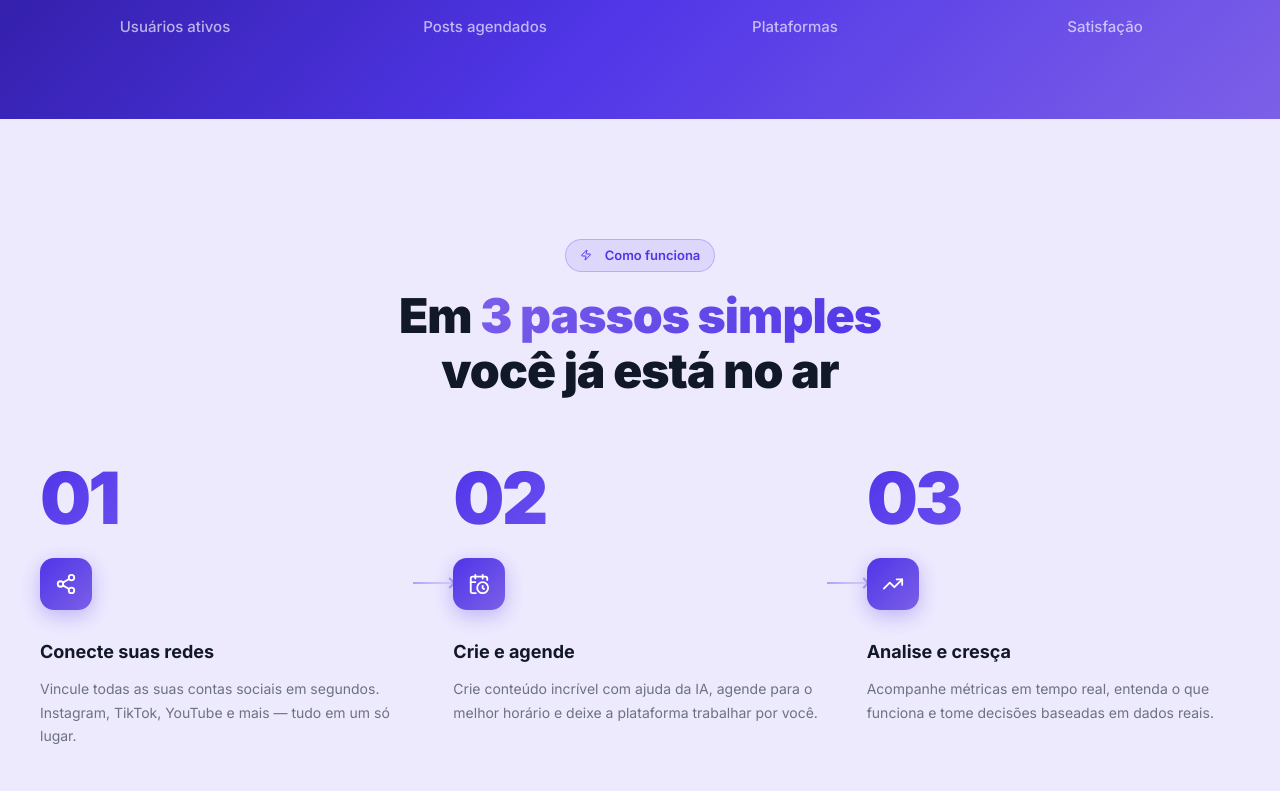
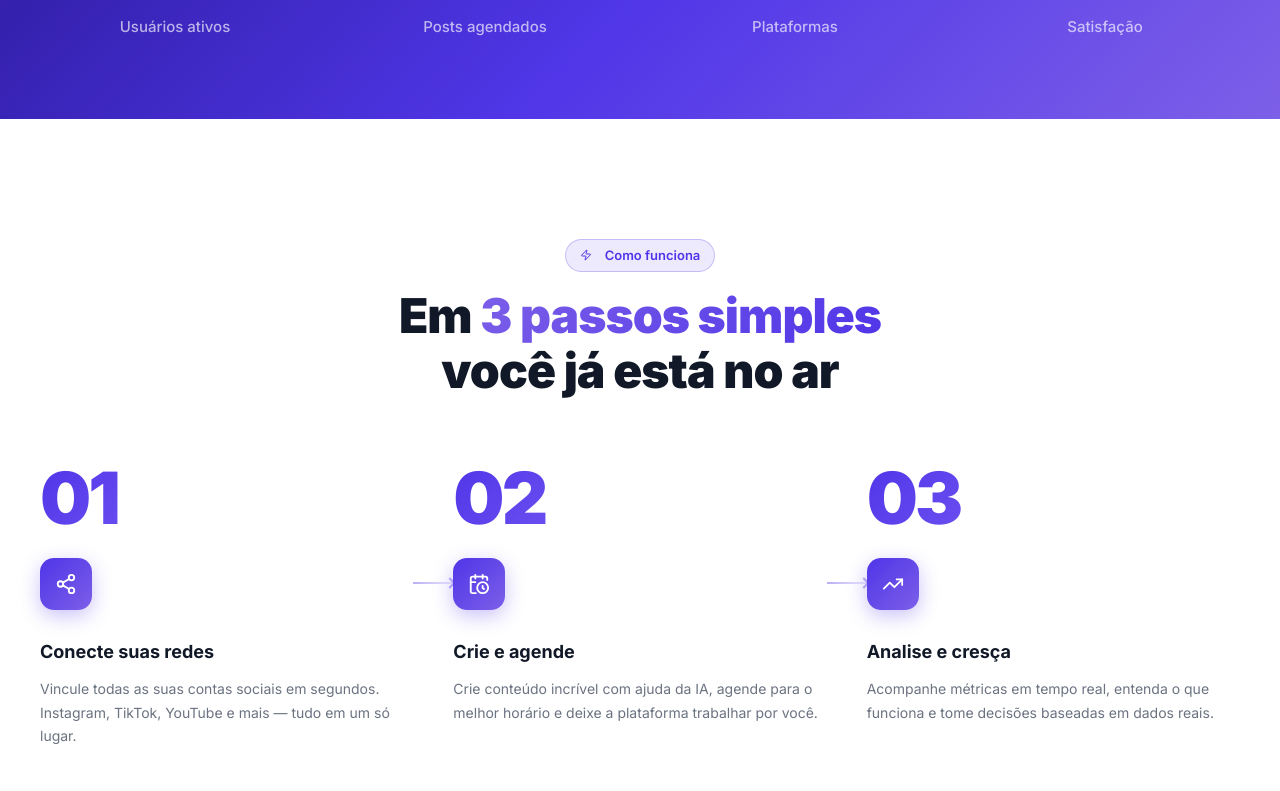
Before and after one commit to brenosemfreio/tcc, a React (Vite) app: page / in a window 1280 px wide. Shown: the part 1929-2720 px from the top of the page. Built offline with nearby package versions, Linux system fonts and the light colour scheme.

Commit message:
chore: auto sync [Claude]

```diff
--- a/src/pages/Landing/Landing.css
+++ b/src/pages/Landing/Landing.css
@@ -683,7 +683,7 @@
    ══════════════════════════════════════════════════════════ */
 .l-steps {
   padding: 120px 0;
-  background: #EEEAFE;
+  background: #fff;
 }
 
 .l-steps__grid {
```
